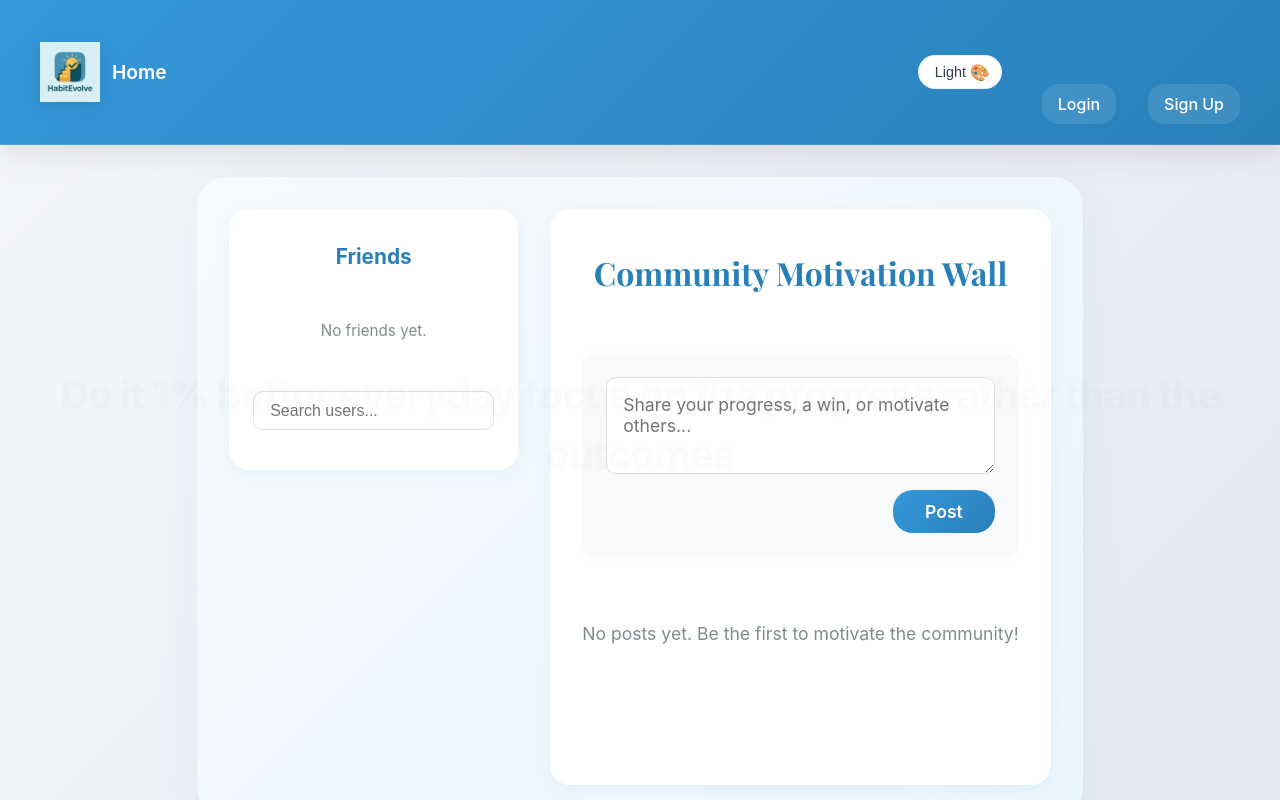
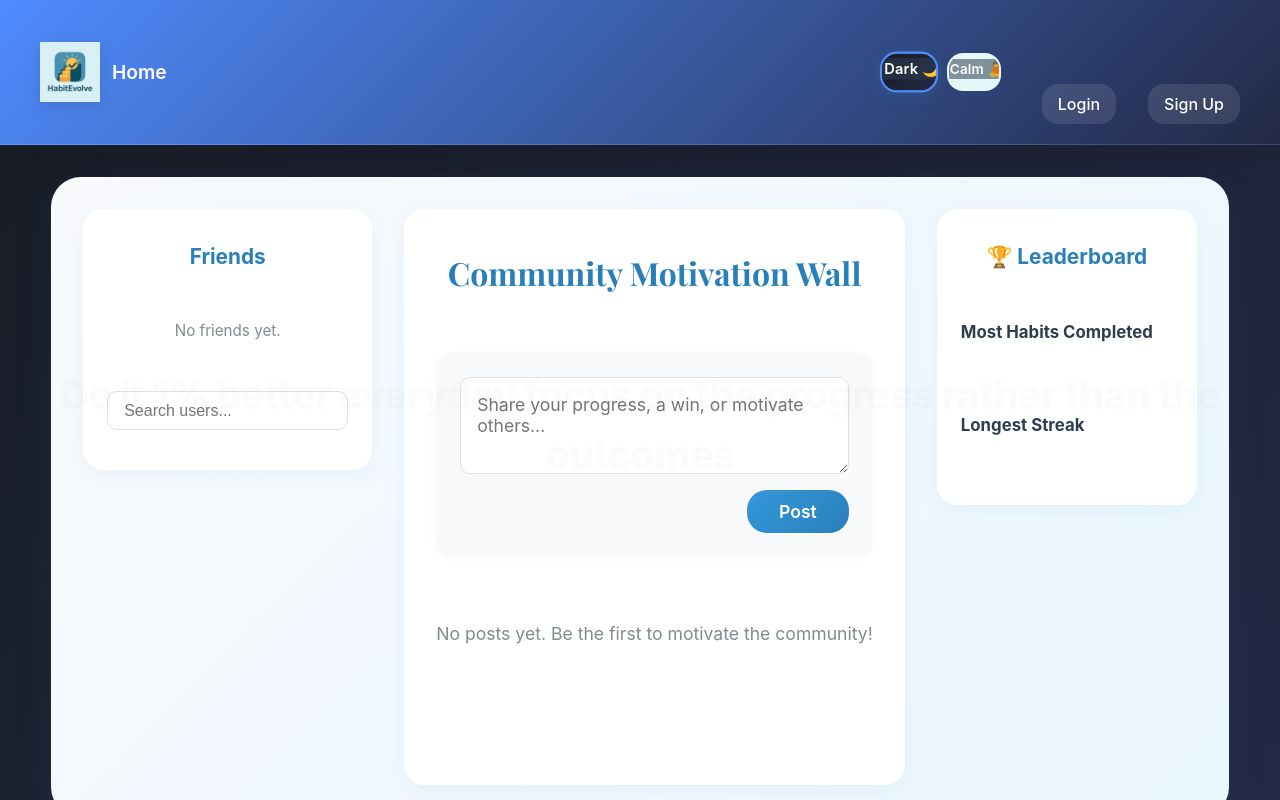
Before and after one commit to nate769/habitEvolver23-0, a React (Vite) app: page /community in a window 1280 px wide. Built offline with nearby package versions, Linux system fonts and the light colour scheme.

Commit message:
commit message

```diff
--- a/src/components/CommunityPage.jsx
+++ b/src/components/CommunityPage.jsx
@@ -1,6 +1,7 @@
 import React from 'react';
 import FriendsSidebar from './FriendsSidebar';
 import CommunityFeed from './CommunityFeed';
+import LeaderboardSidebar from './LeaderboardSidebar';
 import './CommunityPage.css';
 
 const CommunityPage = () => {
@@ -8,6 +9,7 @@ const CommunityPage = () => {
     <div className="community-page-layout">
       <FriendsSidebar />
       <CommunityFeed />
+      <LeaderboardSidebar />
     </div>
   );
 };
--- /dev/null
+++ b/src/components/LeaderboardSidebar.css
@@ -0,0 +1,95 @@
+.leaderboard-sidebar {
+  min-width: 260px;
+  max-width: 320px;
+  background: #fff;
+  border-radius: 20px;
+  box-shadow: 0 4px 18px rgba(52, 152, 219, 0.08);
+  padding: 2rem 1.5rem;
+  display: flex;
+  flex-direction: column;
+  gap: 2rem;
+  height: fit-content;
+}
+
+.leaderboard-sidebar h3 {
+  font-size: 1.3rem;
+  color: #2980b9;
+  margin-bottom: 1rem;
+  text-align: center;
+}
+
+.leaderboard-section {
+  margin-bottom: 1.5rem;
+}
+
+.leaderboard-section h4 {
+  font-size: 1.05rem;
+  color: #2c3e50;
+  margin-bottom: 0.7rem;
+  font-weight: 700;
+  text-align: left;
+}
+
+.leaderboard-list {
+  list-style: none;
+  padding: 0;
+  margin: 0;
+  display: flex;
+  flex-direction: column;
+  gap: 0.7rem;
+}
+
+.leaderboard-list li {
+  display: flex;
+  align-items: center;
+  gap: 0.7rem;
+  background: #f8f9fa;
+  border-radius: 12px;
+  padding: 0.5rem 1rem;
+  position: relative;
+  font-size: 1rem;
+  color: #2c3e50;
+  font-weight: 500;
+  transition: background 0.2s;
+}
+
+.leaderboard-list li.me {
+  background: linear-gradient(90deg, #e0f7fa 0%, #b2dfdb 100%);
+  color: #388e3c;
+  font-weight: 700;
+  border: 2px solid #4caf50;
+}
+
+.leader-avatar {
+  width: 32px;
+  height: 32px;
+  background: #3498db;
+  color: #fff;
+  border-radius: 50%;
+  display: flex;
+  align-items: center;
+  justify-content: center;
+  font-weight: 700;
+  font-size: 1.1rem;
+}
+
+.leader-name {
+  flex: 1;
+  font-size: 1rem;
+  color: #2c3e50;
+}
+
+.leader-score {
+  font-size: 1.1rem;
+  font-weight: 700;
+  color: #2980b9;
+  margin-left: 0.5rem;
+}
+
+@media (max-width: 1000px) {
+  .leaderboard-sidebar {
+    max-width: 100%;
+    min-width: 0;
+    margin-top: 1.5rem;
+  }
+}
--- /dev/null
+++ b/src/components/LeaderboardSidebar.jsx
@@ -0,0 +1,71 @@
+import React, { useEffect, useState } from 'react';
+import './LeaderboardSidebar.css';
+
+const getLeaderboardData = () => {
+  const users = JSON.parse(localStorage.getItem('users') || '[]');
+  // Calculate completed goals and streaks for each user
+  return users.map(user => {
+    const completed = (user.goals || []).filter(g => g.completed).length;
+    // Calculate streak (consecutive days with all goals completed)
+    let streak = 0;
+    if (user.completedDates && user.completedDates.length) {
+      let currentDate = new Date();
+      currentDate.setHours(0, 0, 0, 0);
+      while (true) {
+        if (!user.completedDates.includes(currentDate.toDateString())) break;
+        streak++;
+        currentDate.setDate(currentDate.getDate() - 1);
+      }
+    }
+    return {
+      username: user.username,
+      completed,
+      streak,
+    };
+  });
+};
+
+const LeaderboardSidebar = () => {
+  const [leaders, setLeaders] = useState([]);
+  const [streakLeaders, setStreakLeaders] = useState([]);
+  const [currentUser, setCurrentUser] = useState(null);
+
+  useEffect(() => {
+    const data = getLeaderboardData();
+    setLeaders([...data].sort((a, b) => b.completed - a.completed).slice(0, 10));
+    setStreakLeaders([...data].sort((a, b) => b.streak - a.streak).slice(0, 10));
+    setCurrentUser(JSON.parse(localStorage.getItem('currentUser') || 'null'));
+  }, []);
+
+  return (
+    <aside className="leaderboard-sidebar">
+      <h3>🏆 Leaderboard</h3>
+      <div className="leaderboard-section">
+        <h4>Most Habits Completed</h4>
+        <ol className="leaderboard-list">
+          {leaders.map((user, idx) => (
+            <li key={user.username} className={currentUser?.username === user.username ? 'me' : ''}>
+              <span className="leader-avatar">{user.username[0]?.toUpperCase()}</span>
+              <span className="leader-name">{user.username}</span>
+              <span className="leader-score">{user.completed}</span>
+            </li>
+          ))}
+        </ol>
+      </div>
+      <div className="leaderboard-section">
+        <h4>Longest Streak</h4>
+        <ol className="leaderboard-list">
+          {streakLeaders.map((user, idx) => (
+            <li key={user.username} className={currentUser?.username === user.username ? 'me' : ''}>
+              <span className="leader-avatar">{user.username[0]?.toUpperCase()}</span>
+              <span className="leader-name">{user.username}</span>
+              <span className="leader-score">{user.streak}</span>
+            </li>
+          ))}
+        </ol>
+      </div>
+    </aside>
+  );
+};
+
+export default LeaderboardSidebar;
--- a/src/components/ThemeToggle.css
+++ b/src/components/ThemeToggle.css
@@ -1,32 +1,61 @@
 .theme-toggle {
   position: relative;
   margin-right: 1rem;
+  min-width: 120px;
 }
 
-.theme-select {
-  padding: 0.5rem 2rem 0.5rem 1rem;
-  border-radius: 20px;
-  border: 1px solid var(--border-color);
-  background: var(--card-bg);
-  color: var(--text);
-  font-size: 0.9rem;
-  cursor: pointer;
-  appearance: none;
-  transition: all 0.3s ease;
+.theme-preview-select {
+  display: flex;
+  gap: 0.7rem;
+  align-items: center;
 }
 
-.theme-select:hover {
-  transform: translateY(-2px);
-  box-shadow: 0 4px 15px rgba(0, 0, 0, 0.1);
+.theme-preview-btn {
+  width: 54px;
+  height: 38px;
+  border-radius: 16px;
+  border: 2px solid var(--border-color);
+  cursor: pointer;
+  transition: all 0.2s;
+  box-shadow: 0 2px 8px rgba(52, 152, 219, 0.04);
+  display: flex;
+  align-items: flex-end;
+  justify-content: center;
+  position: relative;
+  overflow: hidden;
+  outline: none;
+  background-size: cover;
+  background-position: center;
+  padding: 0;
 }
 
-.theme-toggle::after {
-  content: "🎨";
+.theme-preview-btn.selected {
+  border: 2.5px solid var(--primary);
+  box-shadow: 0 4px 16px rgba(52, 152, 219, 0.13);
+  transform: scale(1.08);
+}
+
+.theme-preview-btn:focus {
+  outline: 2px solid var(--primary);
+}
+
+.theme-preview-label {
+  font-size: 0.85rem;
+  color: #fff;
+  background: rgba(44, 62, 80, 0.55);
+  border-radius: 8px;
+  padding: 0.1rem 0.5rem;
+  margin-bottom: 0.4rem;
+  margin-left: 0.2rem;
+  margin-right: 0.2rem;
+  pointer-events: none;
   position: absolute;
-  right: 0.75rem;
-  top: 50%;
-  transform: translateY(-50%);
-  pointer-events: none;
+  left: 50%;
+  bottom: 4px;
+  transform: translateX(-50%);
+  white-space: nowrap;
+  font-weight: 600;
+  letter-spacing: 0.01em;
 }
 
 @media (max-width: 768px) {
@@ -34,8 +63,8 @@
     margin: 0.5rem 0;
     width: 100%;
   }
-
-  .theme-select {
+  .theme-preview-select {
     width: 100%;
+    justify-content: center;
   }
 }
--- a/src/components/ThemeToggle.jsx
+++ b/src/components/ThemeToggle.jsx
@@ -1,23 +1,30 @@
 import React from 'react';
-import { useTheme, themes } from '../contexts/ThemeContext';
+import { useTheme } from '../contexts/ThemeContext';
 import './ThemeToggle.css';
+
+const themeOptions = [
+  { value: 'dark', label: 'Dark 🌙', preview: 'linear-gradient(135deg, #181c24 0%, #232946 100%)' },
+  { value: 'calm', label: 'Calm 🧘', preview: 'linear-gradient(135deg, #eaf6f6 0%, #e0f7fa 100%)' }
+];
 
 export default function ThemeToggle() {
   const { theme, toggleTheme } = useTheme();
 
   return (
     <div className="theme-toggle">
-      <select
-        value={theme.name}
-        onChange={(e) => toggleTheme(e.target.value)}
-        className="theme-select"
-      >
-        {Object.keys(themes).map((themeName) => (
-          <option key={themeName} value={themeName}>
-            {themeName.charAt(0).toUpperCase() + themeName.slice(1)}
-          </option>
+      <div className="theme-preview-select">
+        {themeOptions.map((opt) => (
+          <button
+            key={opt.value}
+            className={`theme-preview-btn${theme.name === opt.value ? ' selected' : ''}`}
+            style={{ background: opt.preview }}
+            onClick={() => toggleTheme(opt.value)}
+            aria-label={opt.label}
+          >
+            <span className="theme-preview-label">{opt.label}</span>
+          </button>
         ))}
-      </select>
+      </div>
     </div>
   );
 }
--- a/src/contexts/ThemeContext.jsx
+++ b/src/contexts/ThemeContext.jsx
@@ -3,115 +3,58 @@ import React, { createContext, useState, useEffect, useContext } from 'react';
 export const ThemeContext = createContext();
 
 export const themes = {
-  light: {
-    name: 'light',
-    background: 'linear-gradient(135deg, #f5f7fa 0%, #e4e8f0 100%)',
-    text: '#2c3e50',
-    primary: '#3498db',
-    secondary: '#2980b9',
-    success: '#2ecc71',
-    cardBg: '#ffffff',
-    borderColor: 'rgba(58, 123, 213, 0.1)'
-  },
   dark: {
     name: 'dark',
-    background: 'linear-gradient(135deg, #2c3e50 0%, #1a202c 100%)',
-    text: '#f5f7fa',
-    primary: '#3498db',
-    secondary: '#2980b9',
+    background: 'linear-gradient(135deg, #181c24 0%, #232946 100%)',
+    text: '#f3f6fa',
+    primary: '#4f8cff',
+    secondary: '#232946',
     success: '#2ecc71',
-    cardBg: '#34495e',
-    borderColor: 'rgba(255, 255, 255, 0.1)'
+    cardBg: '#232946',
+    borderColor: 'rgba(255, 255, 255, 0.08)'
   },
   calm: {
     name: 'calm',
-    background: 'linear-gradient(135deg, #e8f3f7 0%, #e0f0e9 100%)',
+    background: 'linear-gradient(135deg, #eaf6f6 0%, #e0f7fa 100%)',
     text: '#2c3e50',
-    primary: '#4caf50',
-    secondary: '#388e3c',
+    primary: '#5ec6ca',
+    secondary: '#b2dfdb',
     success: '#81c784',
     cardBg: '#ffffff',
-    borderColor: 'rgba(76, 175, 80, 0.1)'
+    borderColor: 'rgba(94, 198, 202, 0.13)'
   }
 };
 
 export const ThemeProvider = ({ children }) => {
   const [theme, setTheme] = useState(() => {
     const savedTheme = localStorage.getItem('theme');
-    return savedTheme || 'light';
-  });
-
-  const [customTheme, setCustomTheme] = useState(() => {
-    const savedCustomTheme = localStorage.getItem('customTheme');
-    return savedCustomTheme ? JSON.parse(savedCustomTheme) : null;
+    return savedTheme && Object.keys(themes).includes(savedTheme) ? savedTheme : 'dark';
   });
 
   useEffect(() => {
     localStorage.setItem('theme', theme);
-    applyTheme(theme, customTheme);
-  }, [theme, customTheme]);
+    applyTheme(theme);
+  }, [theme]);
 
-  const applyTheme = (themeName, custom = null) => {
+  const applyTheme = (themeName) => {
     const root = document.documentElement;
-    if (custom) {
-      root.style.setProperty('--background', custom.background || 'linear-gradient(135deg, #f5f7fa 0%, #e4e8f0 100%)');
-      root.style.setProperty('--text', custom.text || '#2c3e50');
-      root.style.setProperty('--primary', custom.primary || '#3498db');
-      root.style.setProperty('--secondary', custom.secondary || '#2980b9');
-      root.style.setProperty('--card-bg', custom.cardBg || '#ffffff');
-      root.style.setProperty('--border-color', custom.borderColor || 'rgba(58, 123, 213, 0.1)');
-    } else {
-      switch (themeName) {
-        case 'dark':
-          root.style.setProperty('--background', 'linear-gradient(135deg, #1a1a1a 0%, #2c3e50 100%)');
-          root.style.setProperty('--text', '#e0e0e0');
-          root.style.setProperty('--primary', '#3498db');
-          root.style.setProperty('--secondary', '#2980b9');
-          root.style.setProperty('--card-bg', '#2c3e50');
-          root.style.setProperty('--border-color', 'rgba(255, 255, 255, 0.1)');
-          break;
-        case 'golden':
-          root.style.setProperty('--background', 'linear-gradient(135deg, #fff9c4 0%, #fff176 100%)');
-          root.style.setProperty('--text', '#5d4037');
-          root.style.setProperty('--primary', '#ffd700');
-          root.style.setProperty('--secondary', '#daa520');
-          root.style.setProperty('--card-bg', '#ffffff');
-          root.style.setProperty('--border-color', 'rgba(218, 165, 32, 0.2)');
-          break;
-        default: // light theme
-          root.style.setProperty('--background', 'linear-gradient(135deg, #f5f7fa 0%, #e4e8f0 100%)');
-          root.style.setProperty('--text', '#2c3e50');
-          root.style.setProperty('--primary', '#3498db');
-          root.style.setProperty('--secondary', '#2980b9');
-          root.style.setProperty('--card-bg', '#ffffff');
-          root.style.setProperty('--border-color', 'rgba(58, 123, 213, 0.1)');
-      }
-    }
+    const t = themes[themeName] || themes.dark;
+    root.style.setProperty('--background', t.background);
+    root.style.setProperty('--text', t.text);
+    root.style.setProperty('--primary', t.primary);
+    root.style.setProperty('--secondary', t.secondary);
+    root.style.setProperty('--card-bg', t.cardBg);
+    root.style.setProperty('--border-color', t.borderColor);
   };
 
-  const toggleTheme = () => {
-    setTheme(prevTheme => {
-      const newTheme = prevTheme === 'light' ? 'dark' : 'light';
-      return newTheme;
-    });
-  };
-
-  const setGoldenTheme = () => {
-    setTheme('golden');
-  };
-
-  const setCustomThemeColors = (colors) => {
-    setCustomTheme(colors);
-    localStorage.setItem('customTheme', JSON.stringify(colors));
+  const toggleTheme = (themeName) => {
+    setTheme(themeName);
   };
 
   return (
     <ThemeContext.Provider value={{
-      theme,
+      theme: themes[theme],
       toggleTheme,
-      setGoldenTheme,
-      setCustomThemeColors,
-      customTheme
     }}>
       {children}
     </ThemeContext.Provider>
```
